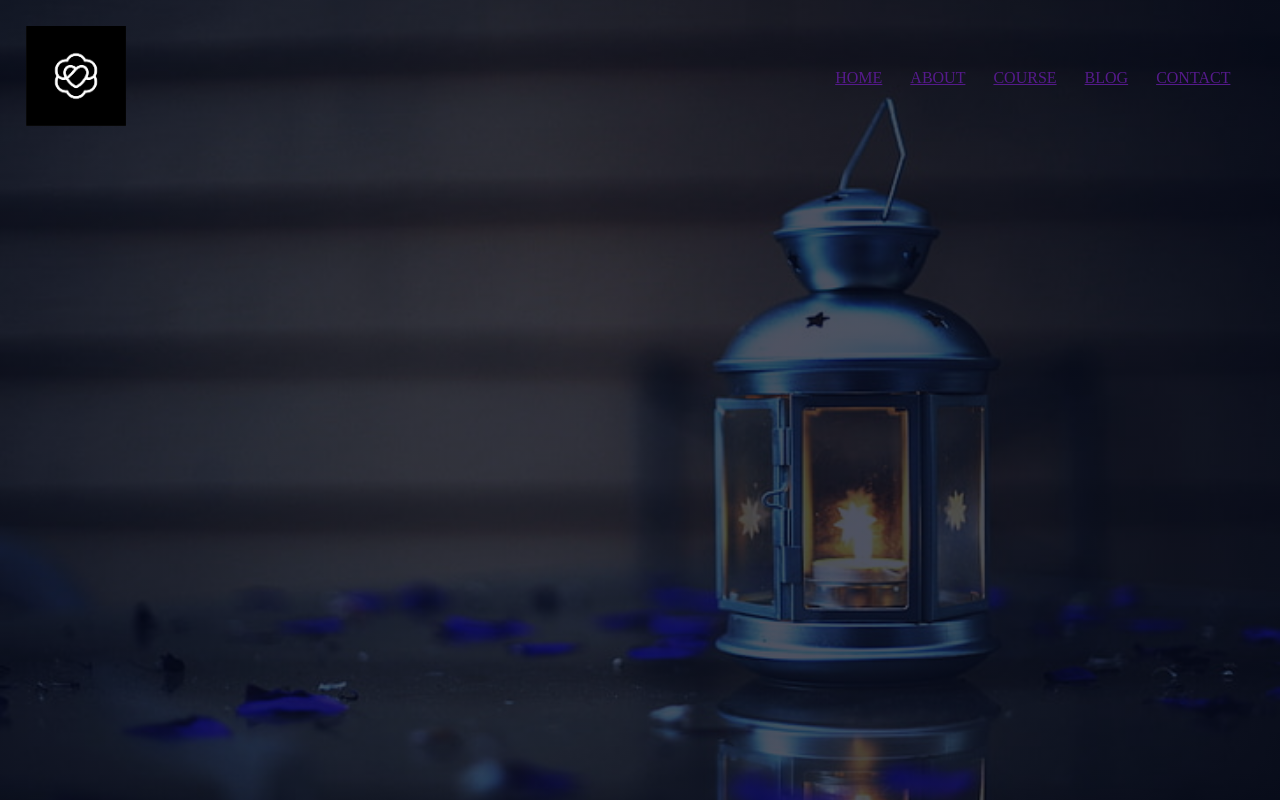
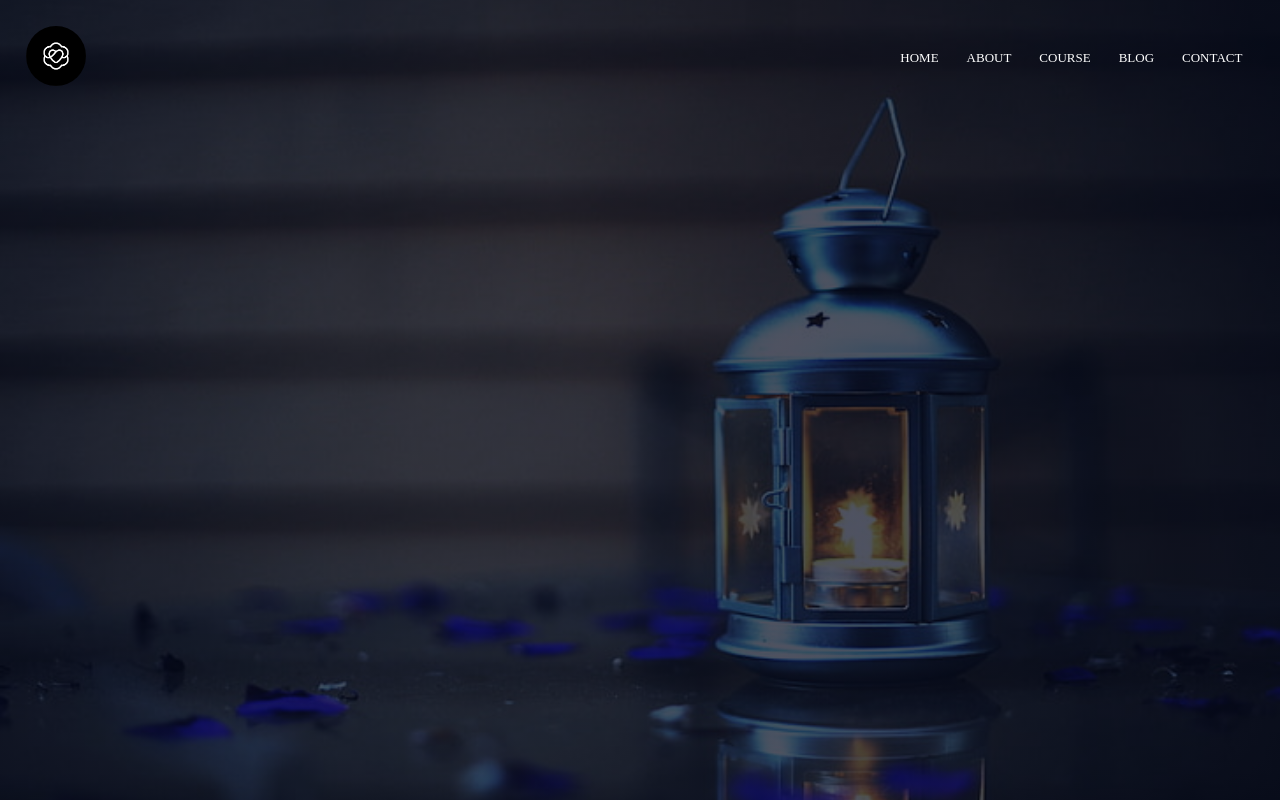
Before and after one commit to janabdullahi/website_practice, a plain HTML site: page index.html in a window 1280 px wide. Drawn offline with Linux system fonts and the light colour scheme.

Commit message:
add new style for menu

```diff
--- a/style.css
+++ b/style.css
@@ -20,7 +20,9 @@ nav {
 }
 
 nav img {
-    width: 100px;
+    width: 60px;
+    border-radius: 50%;
+    background-color: none !important;
 }
 
 .nav-links {
@@ -28,10 +30,28 @@ nav img {
     text-align: right;
 }
 
-.nav-links ul, li {
+.nav-links ul li {
     list-style: none;
     display: inline-block;
     padding: 8px 12px;
     position: relative;
-    color: aliceblue;
 }
+
+.nav-links ul li a{
+    color: #fff;
+    text-decoration: none;
+    font-size: 13px;
+}
+
+.nav-links ul li ::after {
+    content: '';
+    width: 100%;
+    height: 2px;
+    display: block;
+    margin: auto;
+}
+
+.nav-links ul li a:hover{
+    color: red !important;
+    border-bottom: 1px solid red !important;
+}
```
